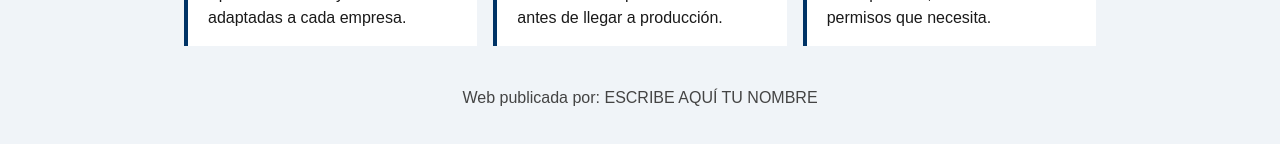
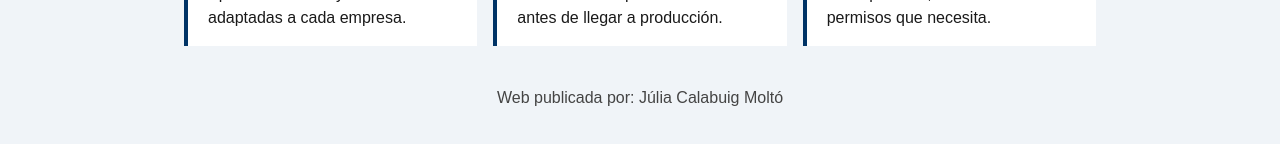
Before and after one commit to Julia272007/web-nextgen, a plain HTML site: page web/index.html in a window 1280 px wide. Shown: the part 338-482 px from the top of the page. Drawn offline with Linux system fonts and the light colour scheme.

Commit message:
Añado mi nombre

```diff
--- a/web/index.html
+++ b/web/index.html
@@ -26,6 +26,6 @@
       <p>Cada persona, solo con los permisos que necesita.</p>
     </section>
   </main>
-  <footer>Web publicada por: ESCRIBE AQUÍ TU NOMBRE</footer>
+  <footer>Web publicada por: Júlia Calabuig Moltó</footer>
 </body>
 </html>
```
